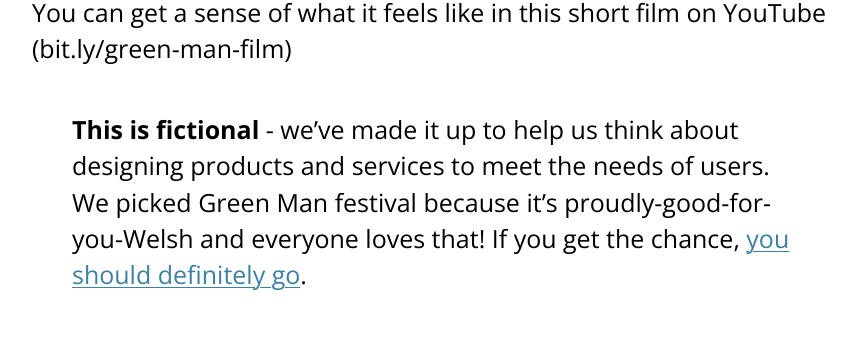
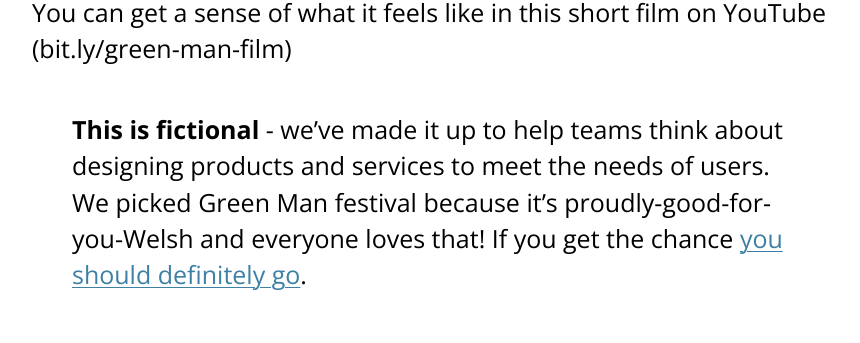
Before and after one commit to learnbymakingwales/learnbymakingwales.github.io, a Jekyll site: the page built from en/resource/design-challenge.md, in a window 1280 px wide and 900 px high, scrolled down 587 px. Shown: the part 148-491 px from the top of the window, without its empty margins (208-1068 px from the left). Built offline with Jekyll 4.4.1, drawn with Linux system fonts in a browser that asks for light colours.

Commit message:
minor copy amend

```diff
--- a/en/resource/design-challenge.md
+++ b/en/resource/design-challenge.md
@@ -15,7 +15,7 @@ About the festival
 
 Each year the festival attracts 25,000 people. It’s family friendly, and prides itself on being one of the world's most ethical music festivals. You can get a sense of what it feels like in this short film on YouTube (bit.ly/green-man-film)
 
-> **This is fictional** - we've made it up to help us think about designing products and services to meet the needs of users.  We picked Green Man festival because it's proudly-good-for-you-Welsh and everyone loves that! If you get the chance, [you should definitely go](https://www.greenman.net/tickets/).
+> **This is fictional** - we've made it up to help teams think about designing products and services to meet the needs of users.  We picked Green Man festival because it's proudly-good-for-you-Welsh and everyone loves that! If you get the chance [you should definitely go](https://www.greenman.net/tickets/).
 
 
 ## Stories from attendees
```
